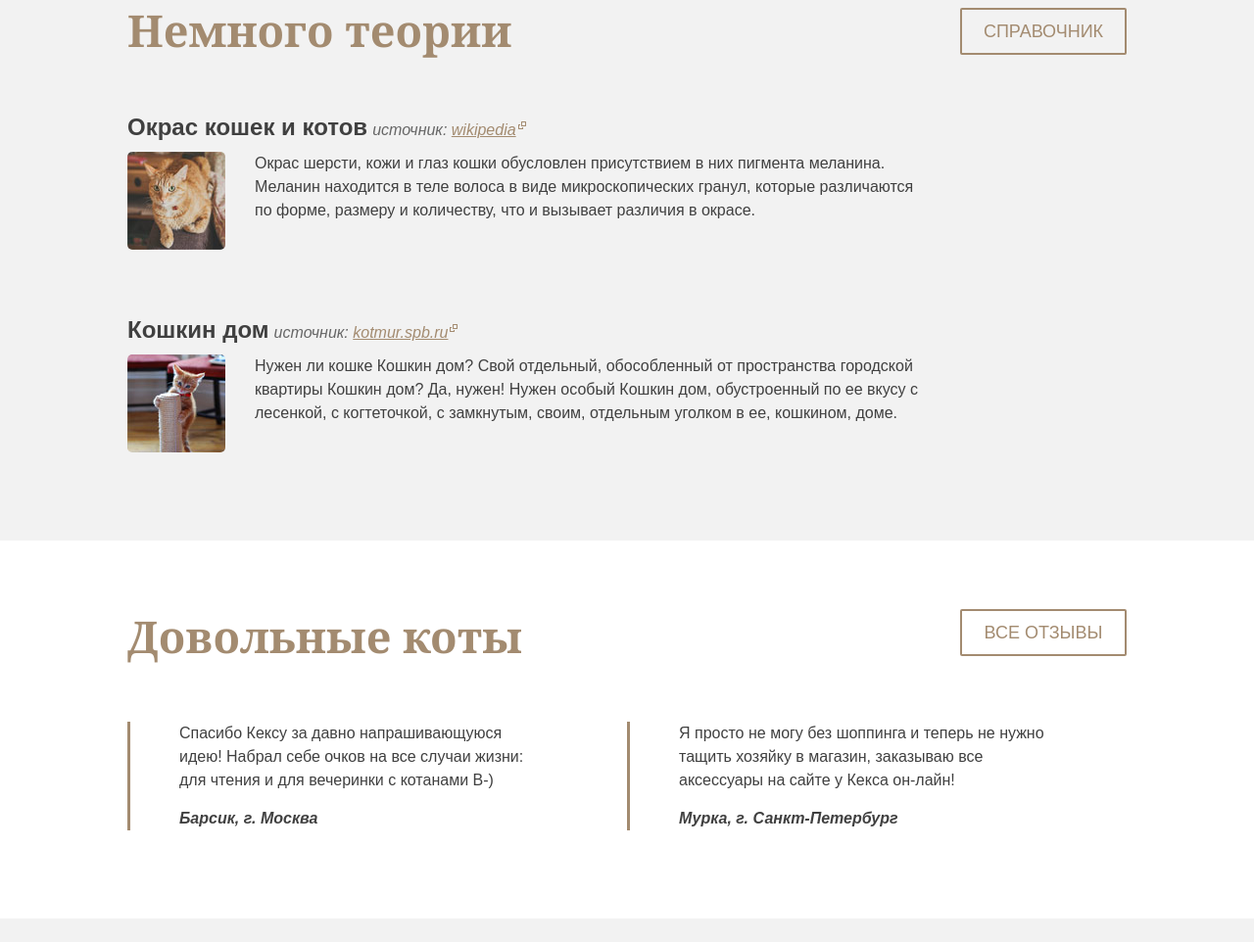
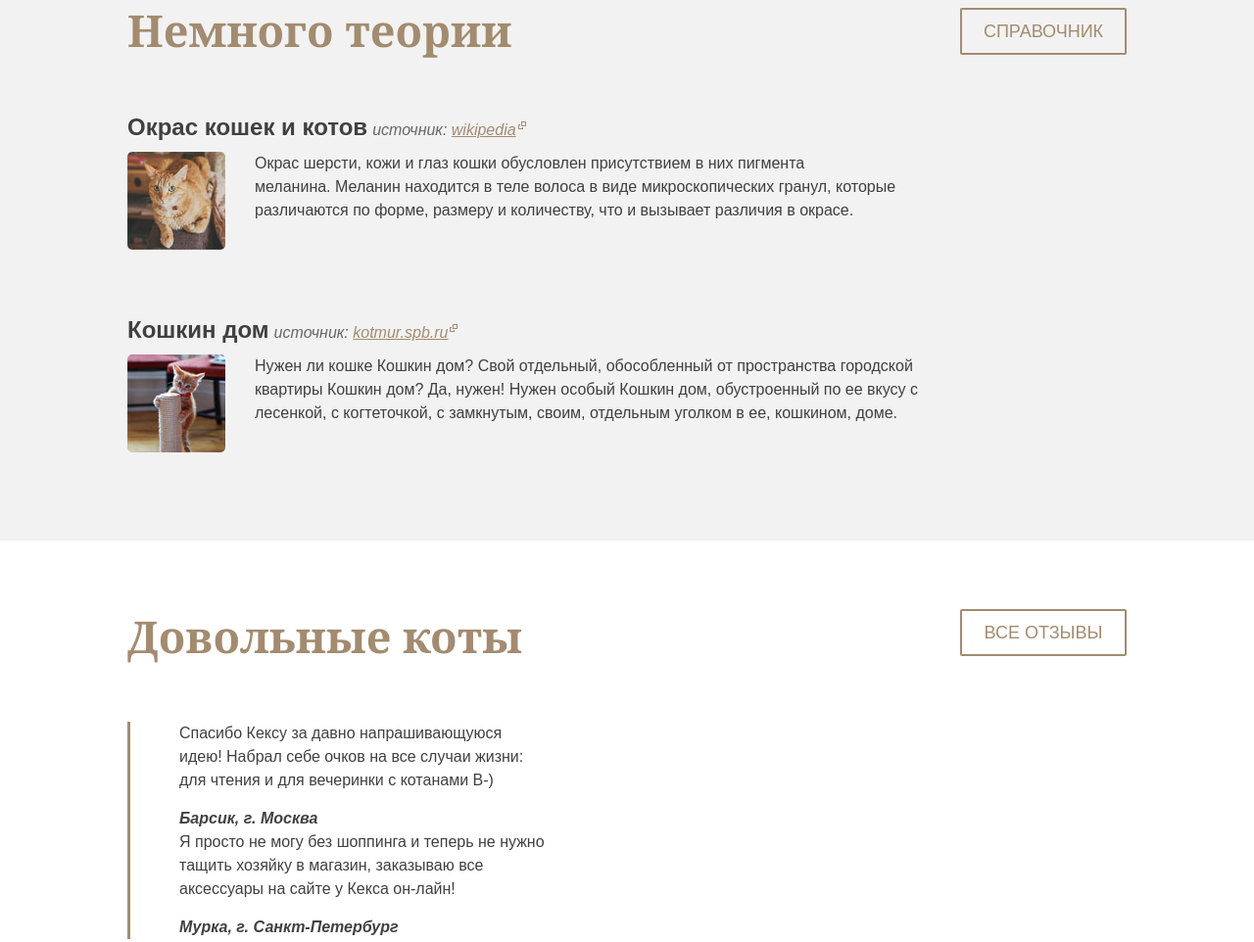
Before and after one commit to haosmos/keksby-shop, a plain HTML site: page index.html in a window 1280 px wide. Shown: the part 885-1847 px from the top of the page at 98% size. Drawn offline with Linux system fonts and the light colour scheme.

```diff
--- a/index.html
+++ b/index.html
@@ -45,7 +45,6 @@
       </div>
     </div>
 
-
     <div class="cat-reference">
       <div class="container">
         <h2 class="section-title">Немного теории</h2>
@@ -57,7 +56,12 @@
           </dt>
           <dd>
             <img src="img/article-1.jpg" alt="Окрас кошек и котов" width="100" height="100">
-            <p>Окрас шерсти, кожи и глаз кошки обусловлен присутствием в них пигмента меланина. Меланин находится в теле волоса в виде микроскопических гранул, которые различаются по форме, размеру и количеству, что и вызывает различия в окрасе.</p>
+	          <p>Окрас шерсти, кожи и глаз кошки обусловлен присутствием в них
+		          пигмента
+	          </p>
+	          <p>меланина. Меланин находится в теле волоса в виде микроскопических
+		          гранул, которые различаются по форме, размеру и количеству, что и
+		          вызывает различия в окрасе.</p>
           </dd>
           <dt>
             <h3 class="reference-title">Кошкин дом</h3>
@@ -65,30 +69,33 @@
           </dt>
           <dd>
             <img src="img/article-2.jpg" alt="Кошкин дом" width="100" height="100">
-            <p>Нужен ли кошке Кошкин дом? Свой отдельный, обособленный от пространства городской квартиры Кошкин дом? Да, нужен! Нужен особый Кошкин дом, обустроенный по ее вкусу с лесенкой, с когтеточкой, с замкнутым, своим, отдельным уголком в ее, кошкином, доме.</p>
+	          <p>Нужен ли кошке Кошкин дом? Свой отдельный, обособленный от
+		          пространства городской квартиры Кошкин дом? Да, нужен! Нужен
+		          особый Кошкин дом, обустроенный по ее вкусу с лесенкой, с
+		          когтеточкой, с замкнутым, своим, отдельным уголком в ее, кошкином,
+		          доме.</p>
           </dd>
         </dl>
       </div>
     </div>
-
 
     <div class="reviews">
       <div class="container">
         <h2 class="section-title">Довольные коты</h2>
         <a class="btn to-all-reviews" href="#" title="Посмотреть все отзывы">Все отзывы</a>
         <div class="reviews-list clearfix">
-          <blockquote class="review-item">
-            <p>Спасибо Кексу за давно напрашивающуюся идею! Набрал себе очков на все случаи жизни: для чтения и для вечеринки с котанами B-)</p>
-            <cite class="review-author">Барсик, г. Москва</cite>
-          </blockquote>
-          <blockquote class="review-item">
-            <p>Я просто не могу без шоппинга и теперь не нужно тащить хозяйку в магазин, заказываю все аксессуары на сайте у Кекса он-лайн!</p>
-            <cite class="review-author">Мурка, г. Санкт-Петербург</cite>
-          </blockquote>
+	        <blockquote class="review-item">
+		        <p>Спасибо Кексу за давно напрашивающуюся идею! Набрал себе очков на
+			        все случаи жизни: для чтения и для вечеринки с котанами B-)</p>
+		        <cite class="review-author">Барсик, г. Москва</cite>
+
+		        <p>Я просто не могу без шоппинга и теперь не нужно тащить хозяйку в
+			        магазин, заказываю все аксессуары на сайте у Кекса он-лайн!</p>
+		        <cite class="review-author">Мурка, г. Санкт-Петербург</cite>
+	        </blockquote>
         </div>
       </div>
     </div>
-
 
     <div class="popular-and-price">
       <div class="container">
```
